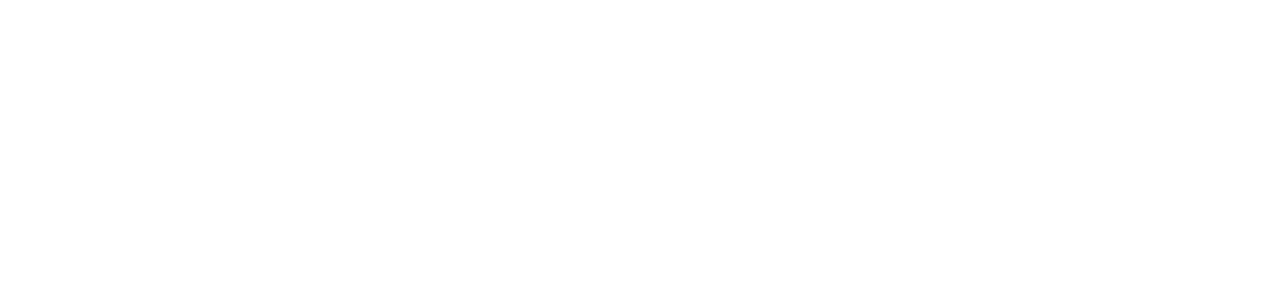
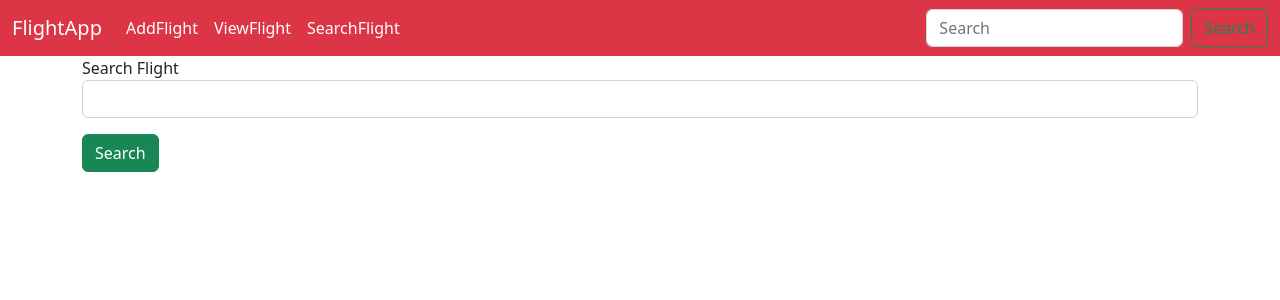
Before and after one commit to Saranyaullas1999/Flight, an Angular app: page /search in a window 1280 px wide. Before the commit this address led to /. Shown: the top 300 px of the page. Built offline with nearby package versions, Linux system fonts and the light colour scheme.

Commit message:
search flight added

```diff
--- a/src/app/api.service.ts
+++ b/src/app/api.service.ts
@@ -16,4 +16,8 @@
     return this.http.post("http://localhost:8080/add",data)
   }
 
+  searchFlight=(data:any)=>{
+    return this.http.post("http://localhost:8080/searchFlight",data)
+  }
+
 }
--- a/src/app/navbar/navbar.component.html
+++ b/src/app/navbar/navbar.component.html
@@ -12,6 +12,9 @@
           <li class="nav-item">
             <a class="nav-link active" aria-current="page" routerLink="/view">ViewFlight</a>
           </li>
+          <li class="nav-item">
+            <a class="nav-link active" aria-current="page" routerLink="/search">SearchFlight</a>
+          </li>
 
         </ul>
         <form class="d-flex" role="search">
--- /dev/null
+++ b/src/app/searchflight/searchflight.component.html
@@ -0,0 +1,35 @@
+
+<app-navbar></app-navbar>
+<div class="container">
+    <div class="row">
+        <div class="col col-12 col-sm-12 col-md-12 col-lg-12 col-xl-12 col-xxl-12">
+            <div class="row g-3">
+                <div class="col col-sm-12 col-md-12 col-lg-12 col-xl-12 col-xxl-12">
+                    <label for="">Search Flight</label>
+                    <input type="text" class="form-control" name="name" [(ngModel)]="name">
+                </div>
+                <div class="col col-sm-12 col-md-12 col-lg-12 col-xl-12 col-xxl-12">
+                    <button class="btn btn-success" (click)="readValue()">Search</button>
+                </div>
+                <div *ngFor="let i of data">
+                    <div class="col col-12 col-sm-12 col-md-12 col-lg-12 col-xl-12 col-xxl-12">
+                        <label for="">Flight Name :</label>
+                        <input type="text" class="form-control" value="{{i.name}}">
+                    </div>
+                    <div class="col col-12 col-sm-12 col-md-12 col-lg-12 col-xl-12 col-xxl-12">
+                        <label for="">Origin :</label>
+                        <input type="text" class="form-control" value="{{i.origin}}">
+                    </div>
+                    <div class="col col-12 col-sm-12 col-md-12 col-lg-12 col-xl-12 col-xxl-12">
+                        <label for="">Destination:</label>
+                        <input type="text" class="form-control" value="{{i.destination}}">
+                    </div>
+                    <div class="col col-12 col-sm-12 col-md-12 col-lg-12 col-xl-12 col-xxl-12">
+                        <label for="">Capacity :</label>
+                        <input type="text" class="form-control" value="{{i.capacity}}">
+                    </div>
+                </div>
+            </div>
+        </div>
+    </div>
+</div>
--- /dev/null
+++ b/src/app/searchflight/searchflight.component.ts
@@ -0,0 +1,32 @@
+import { Component, OnInit } from '@angular/core';
+import { ApiService } from '../api.service';
+
+@Component({
+  selector: 'app-searchflight',
+  templateUrl: './searchflight.component.html',
+  styleUrls: ['./searchflight.component.css']
+})
+export class SearchflightComponent implements OnInit {
+
+  constructor(private myapi:ApiService) { }
+
+  name=""
+
+  readValue=()=>{
+    let data={
+      "name":this.name
+    }
+    console.log(data)
+    this.myapi.searchFlight(data).subscribe(
+      (res)=>{
+        this.data=res
+      }
+    )
+  }
+
+  data:any=[]
+
+  ngOnInit(): void {
+  }
+
+}
```
Also changed, not shown: src/app/app.module.ts (+7 -2 lines), src/app/searchflight/searchflight.component.css (added).
